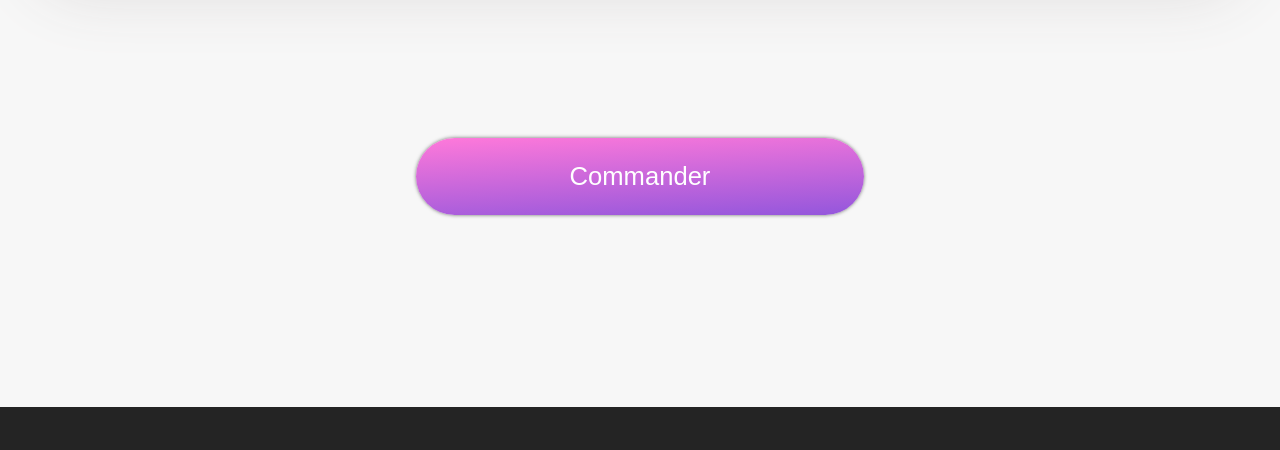
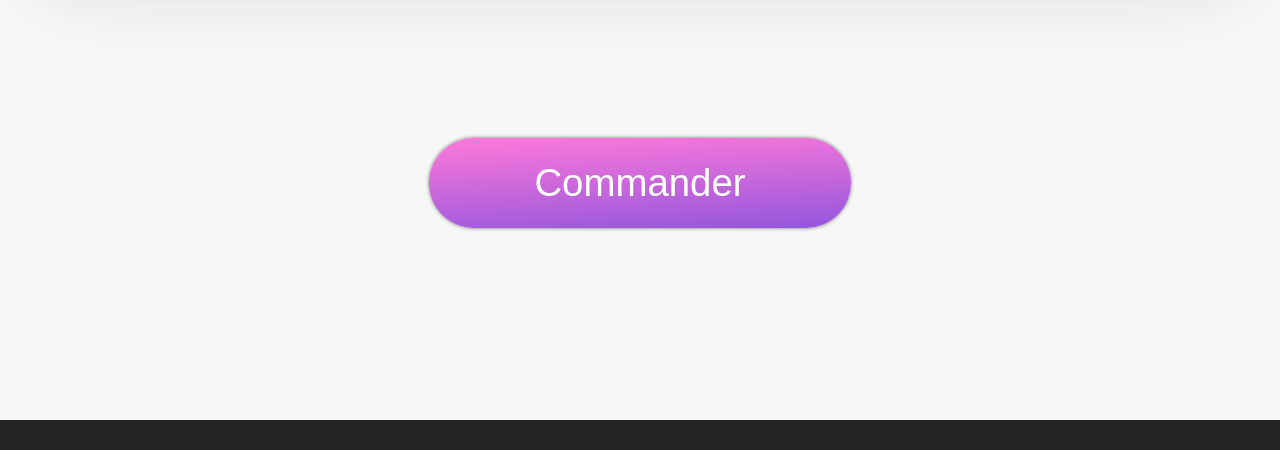
Before and after one commit to AntoineG753/AntoineGremillet_3_03032021, a website: page lanoteenchantee.html in a window 1280 px wide. Shown: the part 4500-4950 px from the top of the page. Drawn offline with Linux system fonts and the light colour scheme; a web font is replaced by a local one.

Commit message:
retouche final sur les bouttons

```diff
--- a/sass/components/_boutons.scss
+++ b/sass/components/_boutons.scss
@@ -8,6 +8,9 @@
     border: none;
     box-shadow: $boutton-shadow;
     border-radius: 25vw;
+    &:focus{
+        outline:0;
+    }
     &:hover{
         box-shadow: 0vw 0vw 0.5vw 0.01vw rgb(122, 122, 122);
         background: linear-gradient(357deg, #a16be0 ,#ff93e1);
@@ -33,15 +36,18 @@
     box-shadow: $boutton-shadow;
     border-radius: 25vw;
     margin-top: 6vw;
+    &:focus{
+        outline:0;
+    }
     &:hover{
         box-shadow: 0vw 0vw 0.5vw 0.01vw rgb(122, 122, 122);
         background: linear-gradient(357deg, #a16be0 ,#ff93e1);
     }
     @include tablette-only{
         margin-top: 3vw;
-        font-size: 2vw;
-        width: 35vw;
-        height: 6vw;
+        font-size: 3vw;
+        width: 33vw;
+        height: 7vw;
     }
     @include desktop-only{
         margin-top: 3vw;
```
Also changed, not shown: public/css/style.css, 1 other file.
